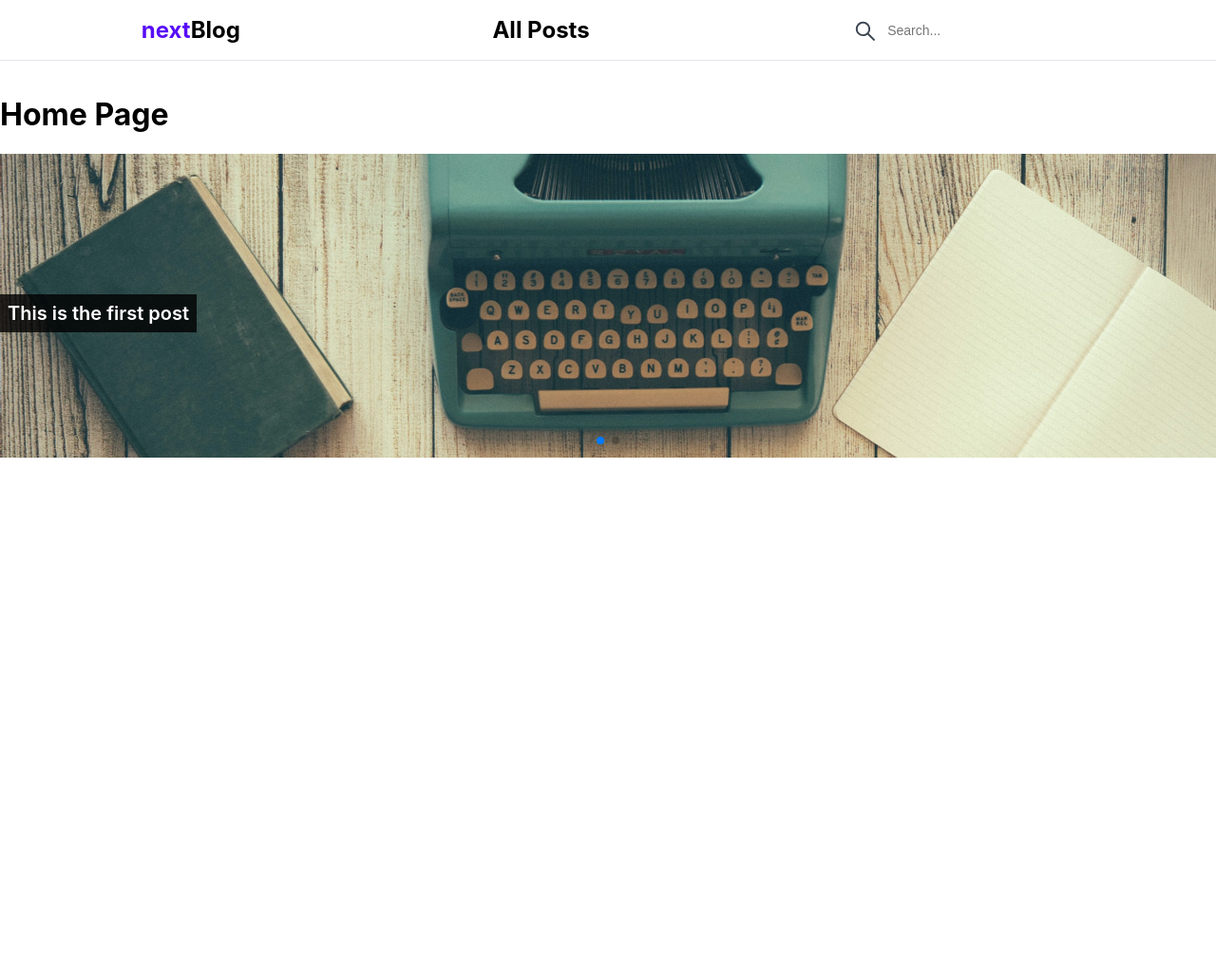
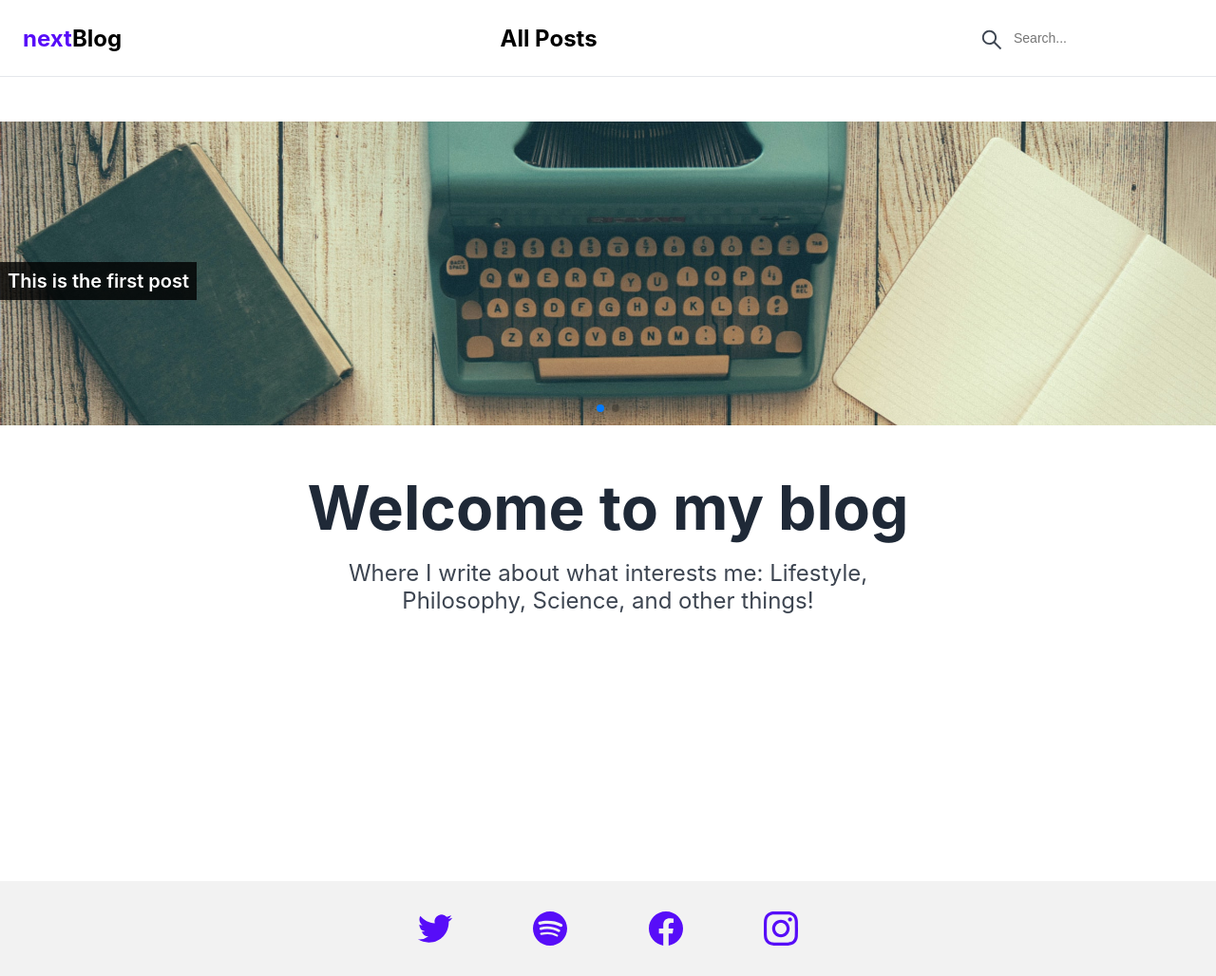
Before and after one commit to bpetermann/next-weblog, a Next.js app: page / in a window 1280 px wide. Shown: the whole page at 95% size. Before the commit the page ends 800 px from the top, so only its background shows below. Built offline with nearby package versions, Linux system fonts and the light colour scheme.

Commit message:
Added introduction and footer

```diff
--- /dev/null
+++ b/components/homepage/Introduction.jsx
@@ -0,0 +1,15 @@
+import styles from './Introduction.module.css';
+
+const Introduction = () => {
+  return (
+    <section className={styles.hero}>
+      <h1>Welcome to my blog</h1>
+      <p>
+        Where I write about what interests me: Lifestyle, Philosophy, Science,
+        and other things!
+      </p>
+    </section>
+  );
+};
+
+export default Introduction;
--- /dev/null
+++ b/components/homepage/Introduction.module.css
@@ -0,0 +1,37 @@
+.hero {
+  text-align: center;
+  background-image: linear-gradient(
+    to bottom,
+    var(--color-grey-900),
+    var(--color-grey-800)
+  );
+  padding: var(--size-8) 0;
+}
+
+.image img {
+  object-fit: cover;
+  object-position: top;
+  width: 100%;
+  height: 100%;
+}
+
+.hero h1 {
+  font-size: var(--size-12);
+  margin: var(--size-4) 0;
+  color: var(--color-base-content);
+}
+
+.hero p {
+  font-size: var(--size-6);
+  color: var(--color-neutral);
+  width: 90%;
+  max-width: 40rem;
+  margin: auto;
+}
+
+@media (min-width: 40rem) {
+  .hero h1 {
+    font-size: var(--size-16);
+    margin: var(--size-4) 0;
+  }
+}
--- a/components/layout/Slider.module.css
+++ b/components/homepage/Slider.module.css
@@ -1,5 +1,5 @@
-.swiper{
-    max-height: 20rem;
+.swiper {
+  max-height: 20rem;
 }
 
 .swiper-slider-div {
--- /dev/null
+++ b/components/layout/Footer.jsx
@@ -0,0 +1,17 @@
+import styles from './Footer.module.css';
+import { SiTwitter, SiSpotify, SiFacebook, SiInstagram } from 'react-icons/si';
+
+const Footer = () => {
+  return (
+    <footer className={styles['footer']}>
+      <div className={styles['icon-container']}>
+        <SiTwitter size={36} />
+        <SiSpotify size={36} />
+        <SiFacebook size={36} />
+        <SiInstagram size={36} />
+      </div>
+    </footer>
+  );
+};
+
+export default Footer;
--- /dev/null
+++ b/components/layout/Footer.module.css
@@ -0,0 +1,21 @@
+.footer {
+  margin-top: auto;
+  display: flex;
+  flex-direction: column;
+  align-items: center;
+  width: 100%;
+  background-color: var(--color-base-200);
+}
+
+.icon-container {
+  width: 75%;
+  max-width: 25rem;
+  margin: 2rem;
+  display: flex;
+  justify-content: space-between;
+  margin: 2rem 0;
+}
+
+div.icon-container > * {
+  color: var(--color-primary);
+}
--- a/components/layout/Layout.jsx
+++ b/components/layout/Layout.jsx
@@ -1,4 +1,5 @@
 import Navbar from './Navbar';
+import Footer from './Footer';
 import styles from './Layout.module.css'
 
 const Layout = ({ children }) => {
@@ -8,6 +9,8 @@ const Layout = ({ children }) => {
       <div className={styles['container']}>
         <main>{children}</main>
       </div>
+      <Footer />
+
     </>
   );
 };
--- a/components/layout/Layout.module.css
+++ b/components/layout/Layout.module.css
@@ -1,7 +1,8 @@
 .container {
+  min-height: 100vh;
   display: flex;
   flex-direction: column;
   max-width: 80rem;
   margin: auto;
-  margin-top: 5rem;
+  margin-top: 8rem;
 }
--- a/components/layout/Navbar.jsx
+++ b/components/layout/Navbar.jsx
@@ -6,7 +6,7 @@ import { AiOutlineSearch } from 'react-icons/ai';
 const Navbar = () => {
   return (
     <header className={styles['fixed']}>
-      <div className={styles['navbar']}>
+        <div className={styles['navbar']}>
           <div className={styles['navbar-left']}>
             <GiHamburgerMenu size={26} className={styles['hamburger']} />
             <Link href='/'>
--- a/components/layout/Navbar.module.css
+++ b/components/layout/Navbar.module.css
@@ -3,16 +3,21 @@
   position: fixed;
   top: 0;
   width: 100%;
+  background-color: rgba(255, 255, 255, 0.9);
+  border-bottom: var(--border) solid #e5e7eb;
+  padding: 0.5rem;
+  padding-left: 1rem;
+  padding-right: 1rem;
+  z-index: 10;
 }
 
 .navbar {
-  background-color: rgba(255, 255, 255, 0.9);
   height: var(--size-16);
   display: flex;
   align-items: center;
   justify-content: flex-start;
-  padding: 1rem;
-  border-bottom: var(--border) solid #e5e7eb;
+  max-width: 80rem;
+  margin: 0 auto;
 }
 
 .navbar-left {
@@ -26,12 +31,30 @@
   margin-right: var(--size-8);
 }
 
+.logo h2 {
+  padding: 0.5rem;
+}
+
+.logo h2:hover {
+  background-color: var(--color-base-300);
+  border-radius: var(--size-2);
+}
+
 .logo span {
   color: var(--color-primary);
 }
 
 .all-posts-link {
   display: none;
+}
+
+.all-posts-link h2 {
+  padding: 0.5rem;
+}
+
+.all-posts-link h2:hover {
+  background-color: var(--color-base-300);
+  border-radius: var(--size-2);
 }
 
 .searchbar {
@@ -58,7 +81,7 @@
 
 @media (min-width: 40rem) {
   .navbar {
-    justify-content: space-around;
+    justify-content: space-between;
   }
 
   .hamburger {
--- a/pages/index.js
+++ b/pages/index.js
@@ -1,4 +1,5 @@
-import Slider from '../components/layout/Slider';
+import Slider from '../components/homepage/Slider';
+import Introduction from '../components/homepage/Introduction';
 
 const DUMMY_POSTS = [
   {
@@ -18,8 +19,8 @@ const DUMMY_POSTS = [
 const HomePage = () => {
   return (
     <div>
-      <h1>Home Page</h1>
       <Slider posts={DUMMY_POSTS} />
+      <Introduction />
     </div>
   );
 };
```
Also changed, not shown: components/homepage/Slider.jsx (renamed from components/layout/Slider.jsx).
